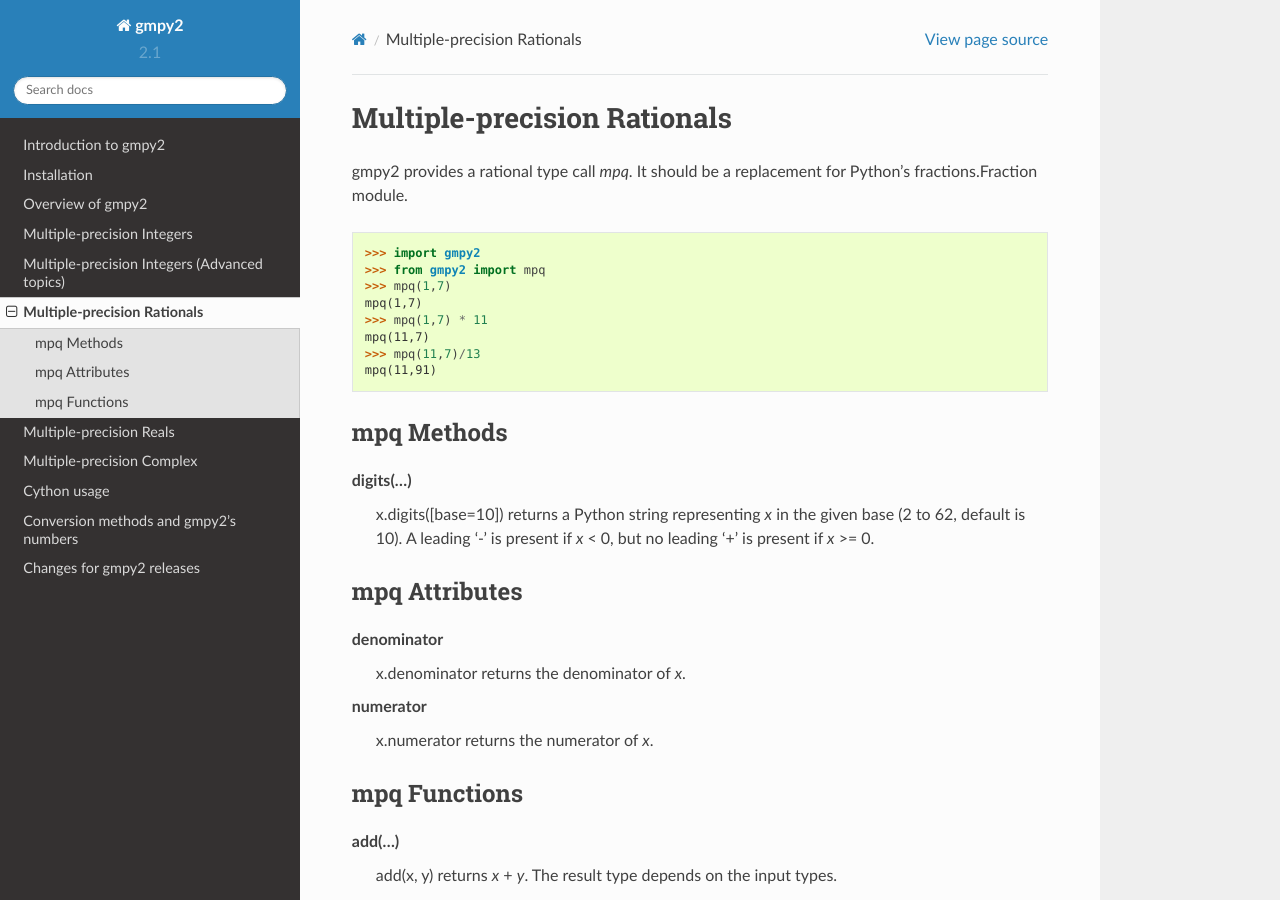
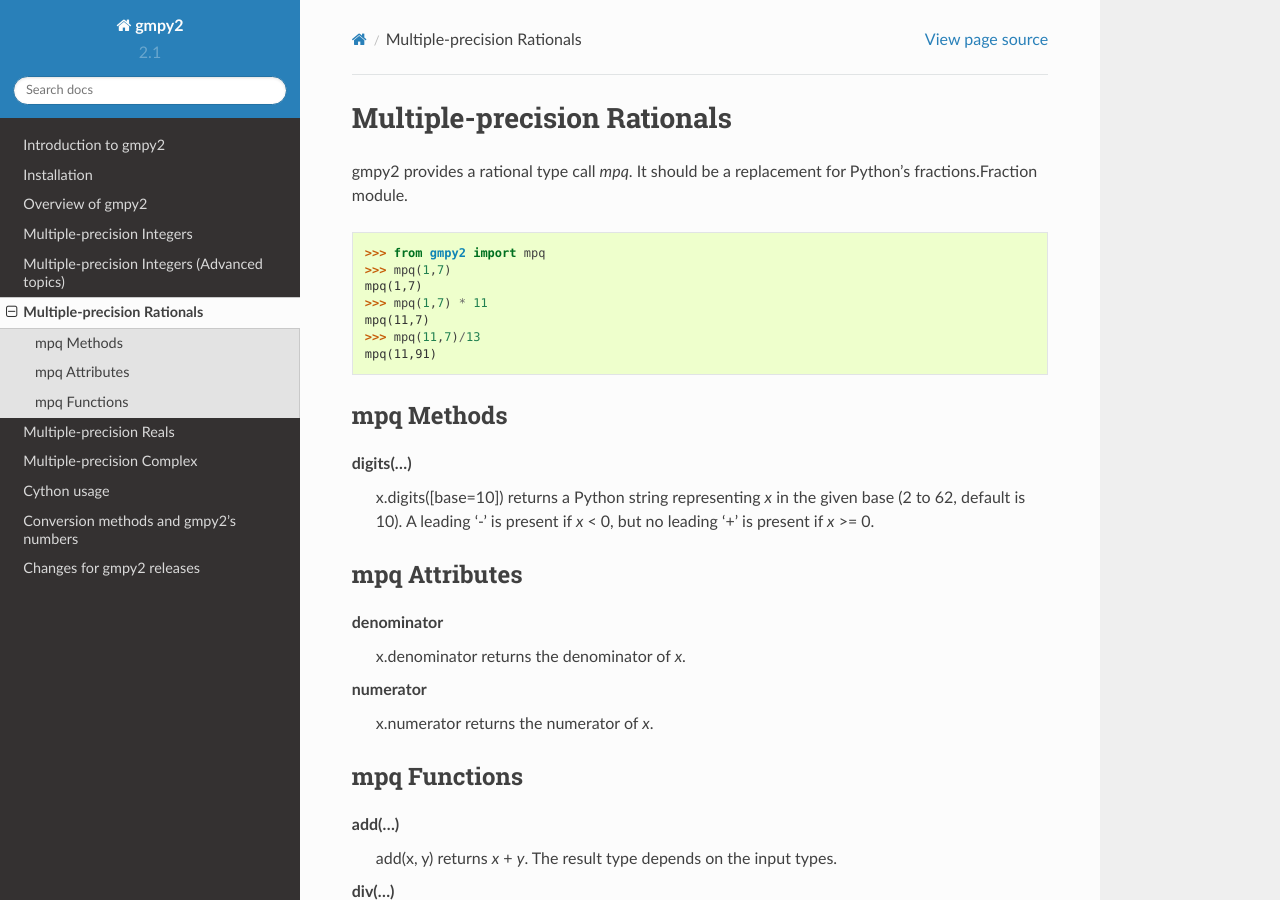
Before and after one commit to aleaxit/gmpy, a Sphinx documentation site: the page built from docs/mpq.rst, in a window 1280 px wide and 900 px high. Built offline with Sphinx 7.4.7 and the Read the Docs theme 2.0.0, drawn with Linux system fonts in a browser that asks for light colours; formulas are drawn with MathJax 3.

Commit message:
Drop redundant imports

```diff
--- a/docs/advmpz.rst
+++ b/docs/advmpz.rst
@@ -11,7 +11,6 @@
 
 ::
 
-    >>> import gmpy2
     >>> from gmpy2 import xmpz
     >>> a = xmpz(123)
     >>> b = a
--- a/docs/mpfr.rst
+++ b/docs/mpfr.rst
@@ -1050,7 +1050,6 @@
 
 ::
 
-    >>> import gmpy2
     >>> from gmpy2 import mpfr
     >>> a=mpfr("1.23456")
     >>> "{0:15.3f}".format(a)
--- a/docs/mpq.rst
+++ b/docs/mpq.rst
@@ -6,7 +6,6 @@
 
 ::
 
-    >>> import gmpy2
     >>> from gmpy2 import mpq
     >>> mpq(1,7)
     mpq(1,7)
```
